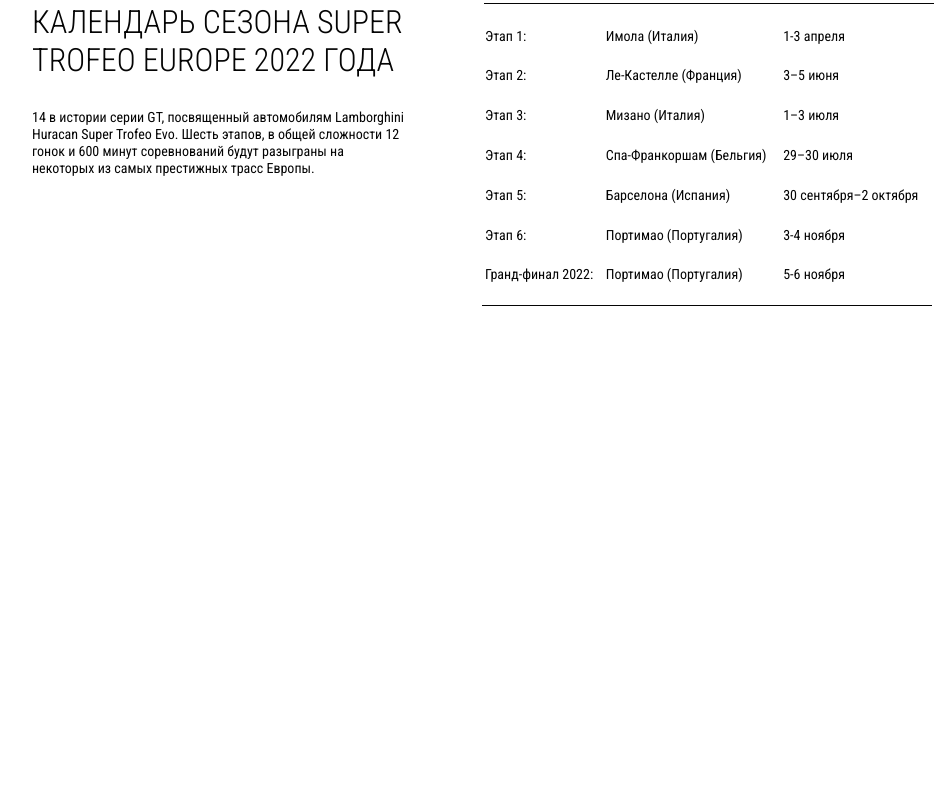
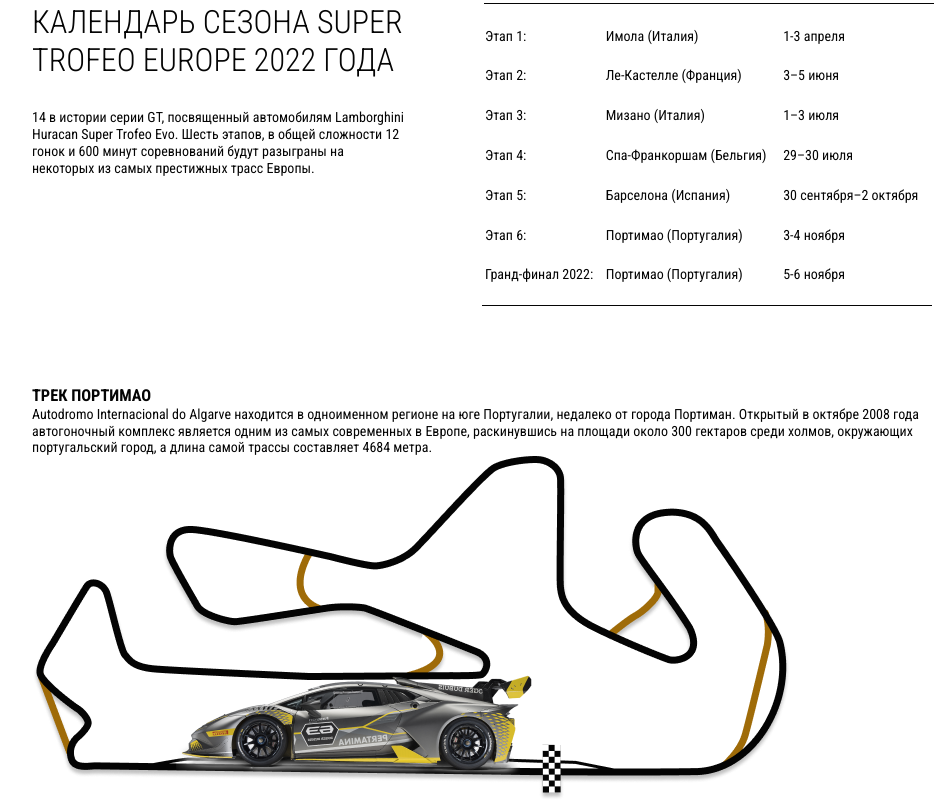
Before and after one commit to Vidiborets0012/lamborghini, a plain HTML site: page index.html in a window 1280 px wide. Shown: the part 2056-2857 px from the top of the page, without its empty margins (158-1108 px from the left). Before the commit the page ends 2442 px from the top, so only its background shows below. Drawn offline with nearby package versions, Linux system fonts and the light colour scheme.

Commit message:
add content and layout for the track section

```diff
--- a/index.html
+++ b/index.html
@@ -158,6 +158,19 @@
           </div>
         </div>
       </section>
+
+      <section class="track">
+        <div class="container">
+          <h3 class="track-title">ТРЕК ПОРТИМАО</h3>
+          <p class="track-text">
+            Autodromo Internacional do Algarve находится в одноименном регионе на юге Португалии,
+            недалеко от города Портиман. Открытый в октябре 2008 года автогоночный комплекс является
+            одним из самых современных в Европе, раскинувшись на площади около 300 гектаров среди
+            холмов, окружающих португальский город, а длина самой трассы составляет 4684 метра.
+          </p>
+          <img class="track-img" src="images/track.png" alt="" />
+        </div>
+      </section>
     </main>
 
     <script src="js/main.js"></script>
```
Also changed, not shown: images/track-bg.jpg (added), images/track.png (added).
